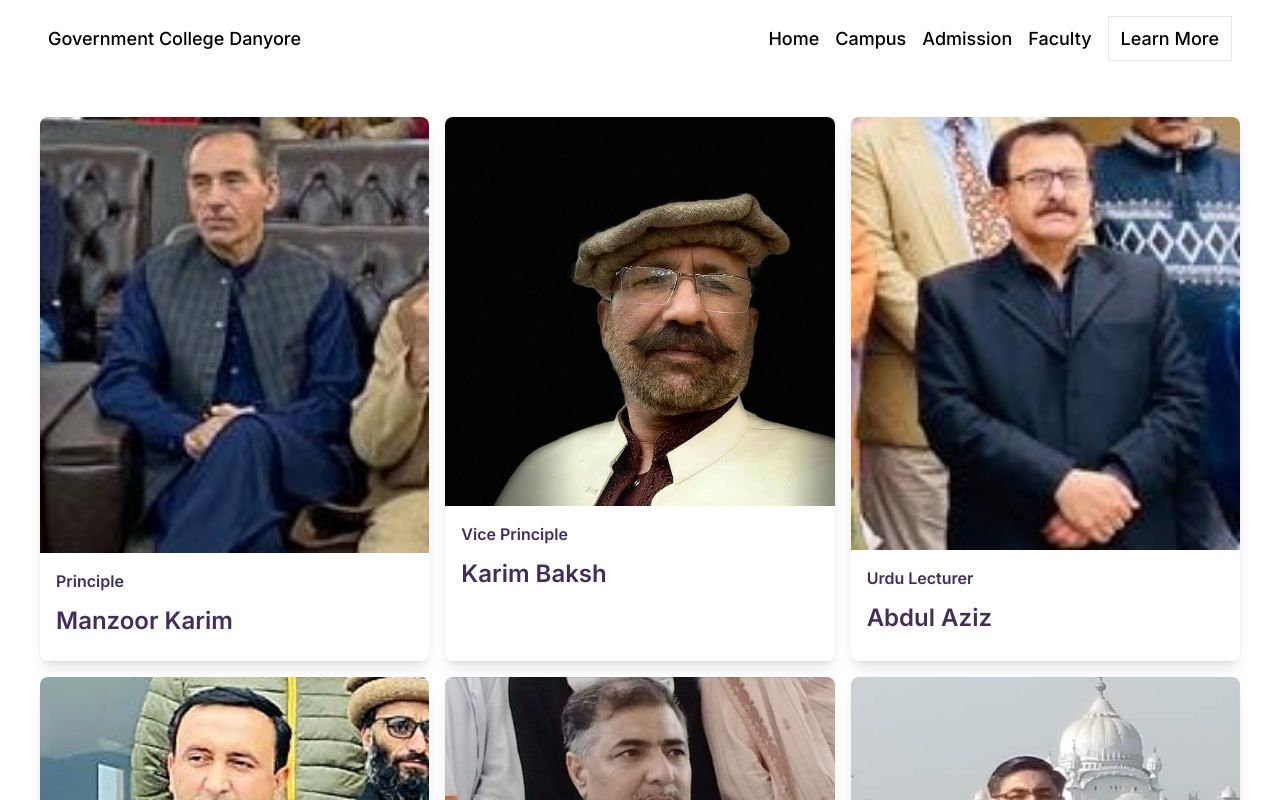
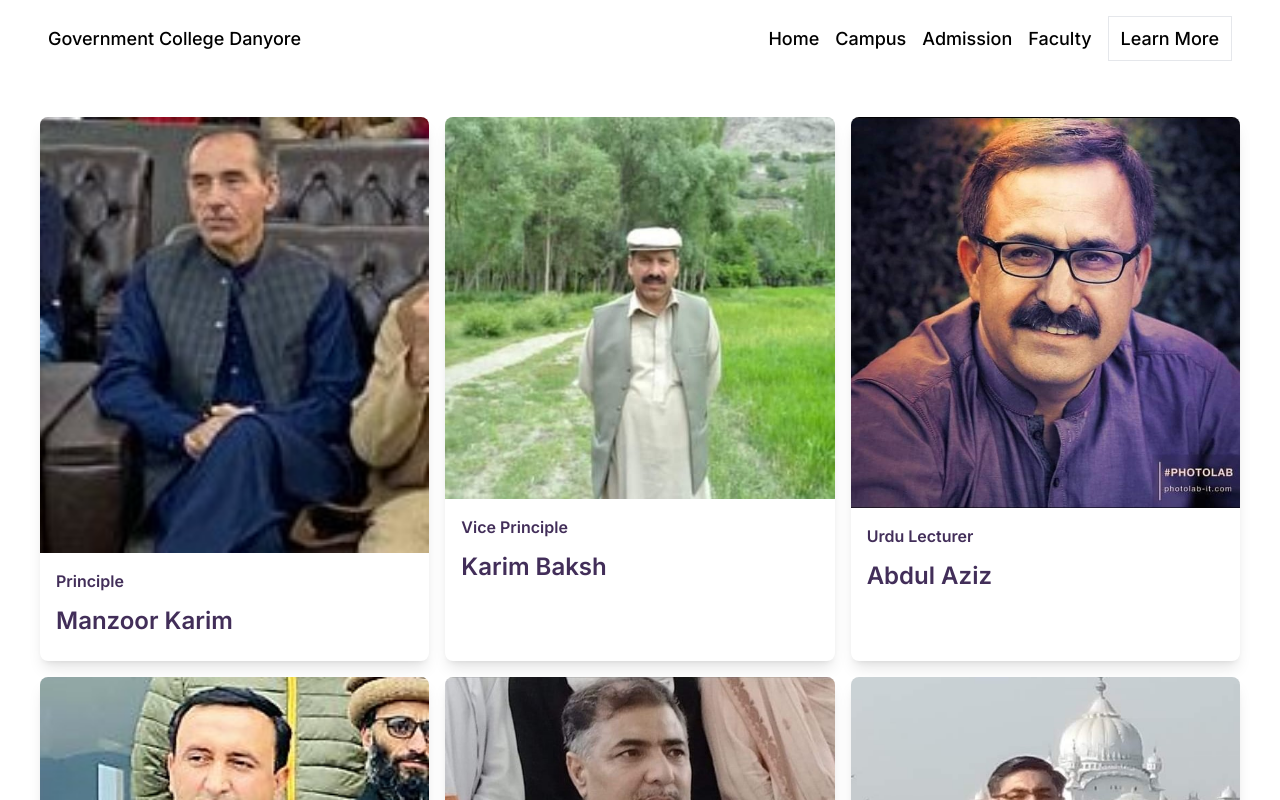
Before and after one commit to muzammil-15/govt_college, a Next.js app: page /faculty in a window 1280 px wide. Shown: the top 800 px of the page. Built offline with nearby package versions, Linux system fonts and the light colour scheme.

Commit message:
vice principle picture change

```diff
--- a/app/faculty/page.jsx
+++ b/app/faculty/page.jsx
@@ -9,12 +9,12 @@ const Faculty = () => {
         subtitle="Principle"
       />
       <FeaturesCard
-        image={"/p1.jpg"}
+        image={"/p8.jpeg"}
         title="Karim Baksh"
         subtitle="Vice Principle"
       />
       <FeaturesCard
-        image={"/p2.jpeg"}
+        image={"/p7.jpeg"}
         title="Abdul Aziz"
         subtitle="Urdu Lecturer"
       />
--- a/components/navbar.jsx
+++ b/components/navbar.jsx
@@ -44,7 +44,7 @@ const Navbar = () => {
       <div
         className={`hidden md:flex md:items-center md:justify-center gap-4`}
       >
-        <Link href="#" className="navlinks hover:text-gray-600">
+        <Link href="/" className="navlinks hover:text-gray-600">
             Home
         </Link>
         <Link href="#" className="navlinks hover:text-gray-600">
```
Also changed, not shown: public/p7.jpeg (added), public/p8.jpeg (added).
